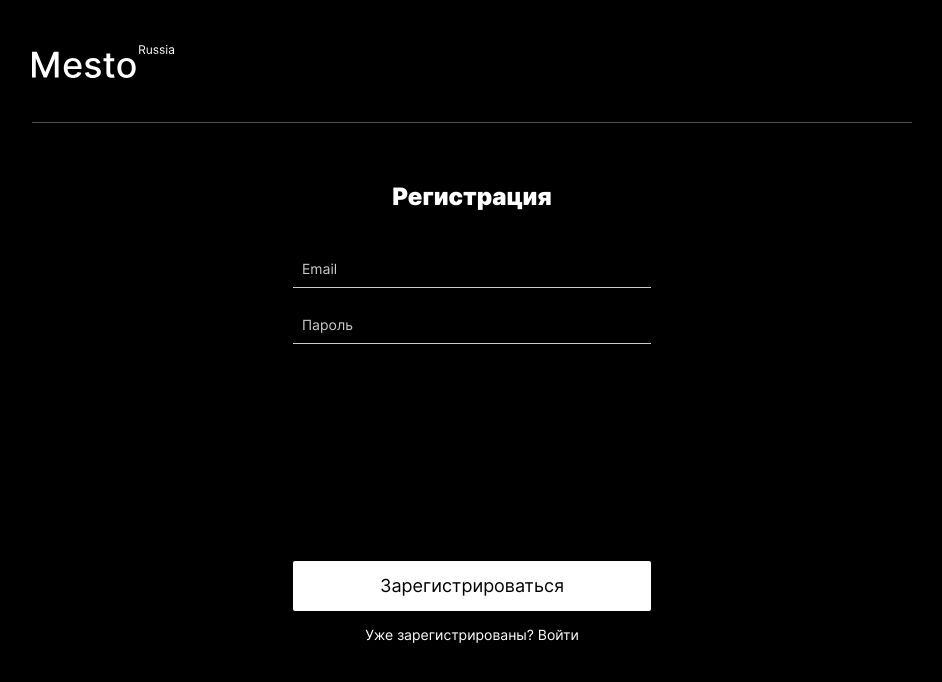
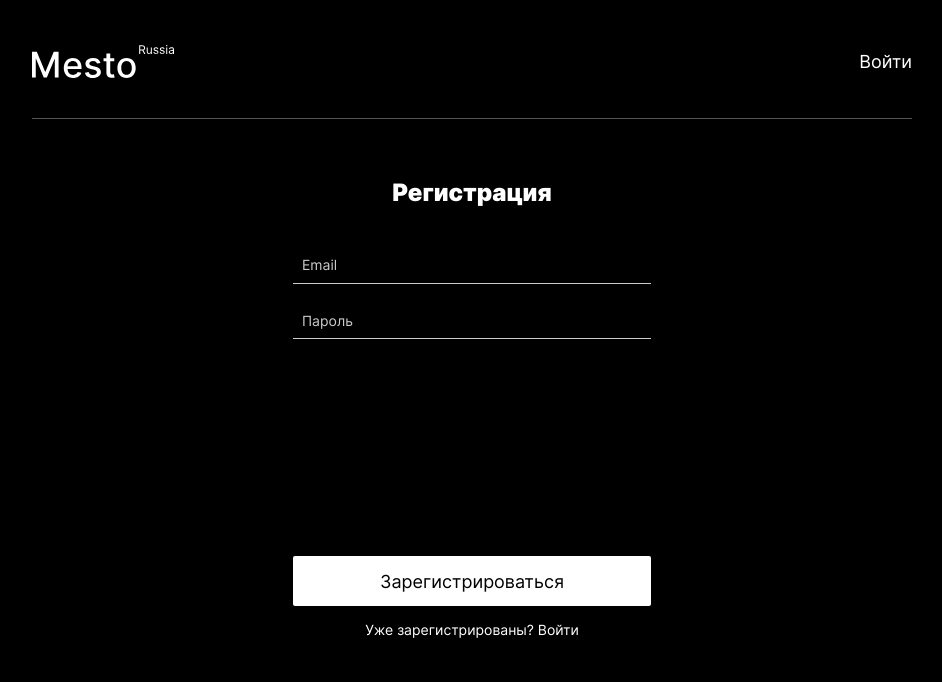
Before and after one commit to Nikolskii/react-mesto-auth, a React (Create React App) app: page /sign-up in a window 1280 px wide. Shown: the top 682 px of the page, without its empty margins (168-1110 px from the left). Built offline with nearby package versions, Linux system fonts and the light colour scheme; no server answers.

Commit message:
feat: сделать NavLink в Header

```diff
--- a/src/images/popup-close.svg
+++ b/src/blocks/header/__link/header__link.css
@@ -1,3 +1,13 @@
-<svg width="32" height="32" viewBox="0 0 32 32" fill="none" xmlns="http://www.w3.org/2000/svg">
-<path d="M32 28.8L19.2 16L32 3.2L28.8 0L16 12.8L3.2 0L0 3.2L12.8 16L0 28.8L3.2 32L16 19.2L28.8 32L32 28.8Z" fill="white"/>
-</svg>
+.header__link {
+  color: #fff;
+  font-family: 'Inter', Arial, sans-serif;
+  font-weight: 400;
+  font-size: 18px;
+  line-height: 22px;
+  text-decoration: none;
+  transition: opacity 0.5s;
+}
+
+.header__link:hover {
+  opacity: 0.6;
+}
--- a/src/blocks/header/header.css
+++ b/src/blocks/header/header.css
@@ -3,6 +3,9 @@
   margin: 0 auto;
   border-bottom: 1px solid #545454;
   padding: 0 0 40px 0;
+  display: flex;
+  justify-content: space-between;
+  align-items: center;
 }
 
 @media screen and (max-width: 710px) {
--- a/src/components/App.js
+++ b/src/components/App.js
@@ -11,6 +11,7 @@ import EditAvatarPopup from './EditAvatarPopup';
 import AddPlacePopup from './AddPlacePopup';
 import SubmitDeletePopup from './SubmitDeletePopup';
 import Register from './Register';
+import Login from './Login';
 import '../index.css';
 
 function App() {
@@ -160,7 +161,9 @@ function App() {
             <Register />
           </Route>
 
-          <Route path="/sign-in">{/* <Login /> */}</Route>
+          <Route path="/sign-in">
+            <Login />
+          </Route>
 
           <Route path="/">
             <Main
--- a/src/components/Header.js
+++ b/src/components/Header.js
@@ -1,9 +1,13 @@
+import { NavLink } from 'react-router-dom';
 import logo from '../images/header-logo.svg';
 
 function Header() {
   return (
     <header className="header">
       <img className="header__logo" src={logo} alt="Логотип проекта Место" />
+      <NavLink className="header__link" to="sign-in">
+        Войти
+      </NavLink>
     </header>
   );
 }
--- /dev/null
+++ b/src/components/Login.js
@@ -0,0 +1,11 @@
+import AuthForm from './AuthForm';
+
+function Login() {
+  return (
+    <section className="auth">
+      <h1 className="auth__title">Вход</h1>
+      <AuthForm buttonText="Войти" />
+    </section>
+  );
+}
+export default Login;
--- a/src/components/Register.js
+++ b/src/components/Register.js
@@ -1,15 +1,16 @@
+import { NavLink } from 'react-router-dom';
 import AuthForm from './AuthForm';
 
 function Register() {
   return (
     <section className="auth">
       <h1 className="auth__title">Регистрация</h1>
-      <AuthForm buttonText={'Зарегистрироваться'} />
+      <AuthForm buttonText="Зарегистрироваться" />
       <p className="auth__text">
         Уже зарегистрированы?&nbsp;
-        <a className="auth__link" href="#">
+        <NavLink className="auth__link" to="sign-in">
           Войти
-        </a>
+        </NavLink>
       </p>
     </section>
   );
--- a/src/index.css
+++ b/src/index.css
@@ -3,6 +3,7 @@
 @import url(./blocks/page/page.css);
 @import url(./blocks/header/header.css);
 @import url(./blocks/header/__logo/header__logo.css);
+@import url(./blocks/header/__link/header__link.css);
 @import url(./blocks/content/content.css);
 @import url(./blocks/profile/profile.css);
 @import url(./blocks/profile/__avatar/profile__avatar.css);
```
